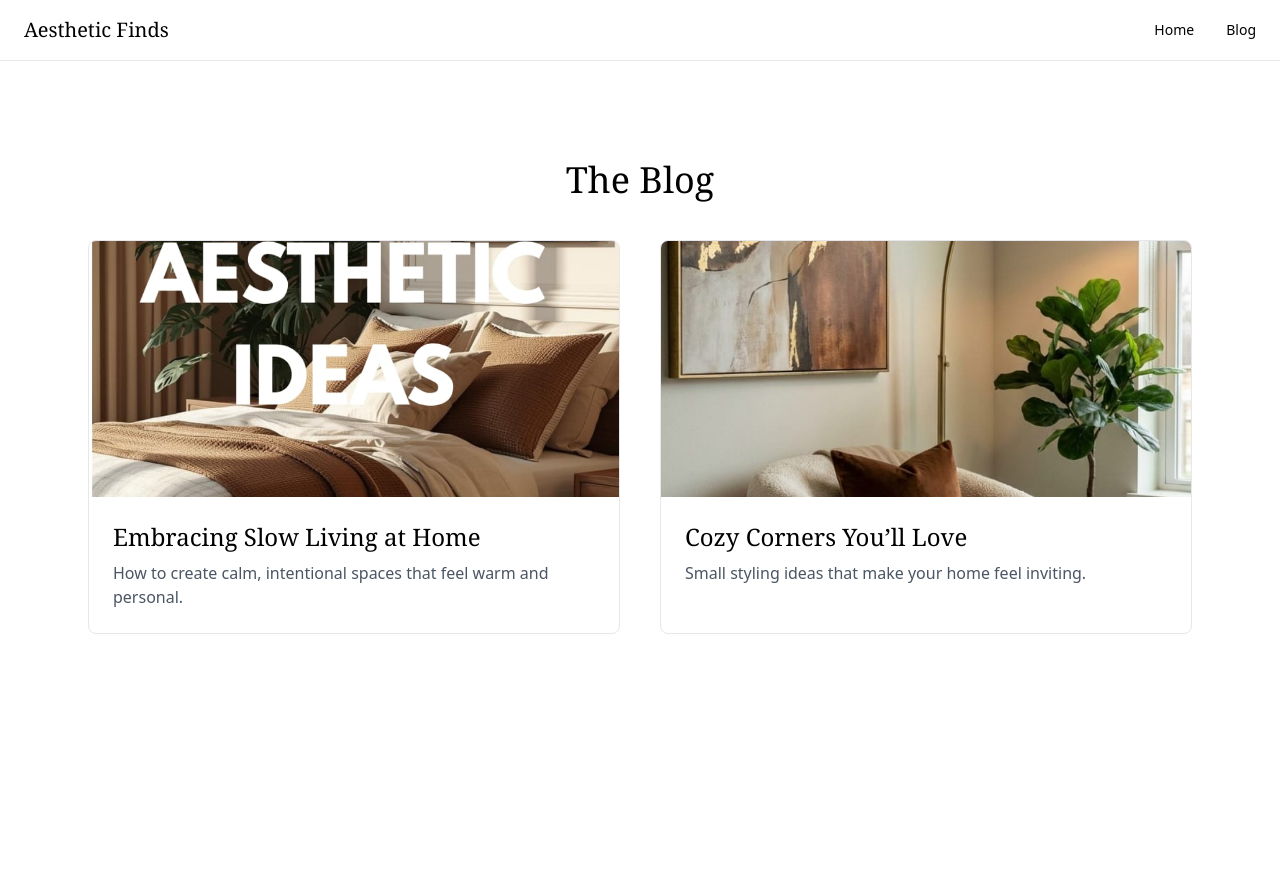
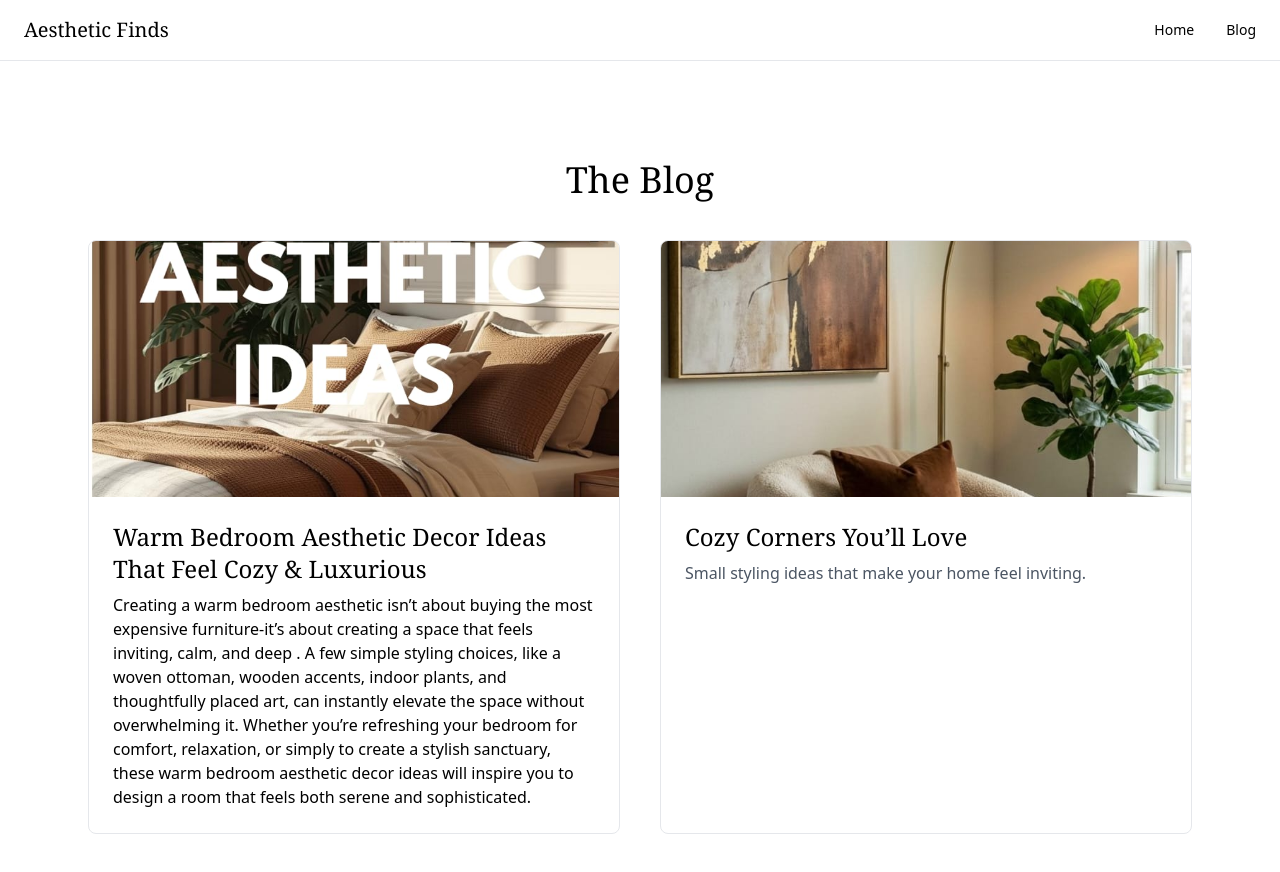
Before and after one commit to muasyamuthengi-gif/aestheticfindsbyanna, a Next.js app: page /blog in a window 1280 px wide. Shown: the top 872 px of the page. Before the commit the page ends 800 px from the top, so only its background shows below. Built offline with nearby package versions, Linux system fonts and the light colour scheme; a web font is replaced by a local one.

Commit message:
Revise blog post title and description
Updated blog post title and content for a warm bedroom aesthetic.

```diff
--- a/app/blog/page.js
+++ b/app/blog/page.js
@@ -19,10 +19,12 @@ export default function BlogPage() {
           />
           <div className="p-6">
             <h2 className="text-2xl font-serif mb-2">
-              Embracing Slow Living at Home
+              Warm Bedroom Aesthetic Decor Ideas That Feel Cozy & Luxurious
             </h2>
-            <p className="text-gray-600">
-              How to create calm, intentional spaces that feel warm and personal.
+            <p className="text-black-600">
+              Creating a warm bedroom aesthetic isn’t about buying the most expensive furniture-it’s about creating a space that feels inviting, calm, and deep .
+
+            A few simple styling choices, like a woven ottoman, wooden accents, indoor plants, and thoughtfully placed art, can instantly elevate the space without overwhelming it. Whether you’re refreshing your bedroom for comfort, relaxation, or simply to create a stylish sanctuary, these warm bedroom aesthetic decor ideas will inspire you to design a room that feels both serene and sophisticated.
             </p>
           </div>
         </a>
```
